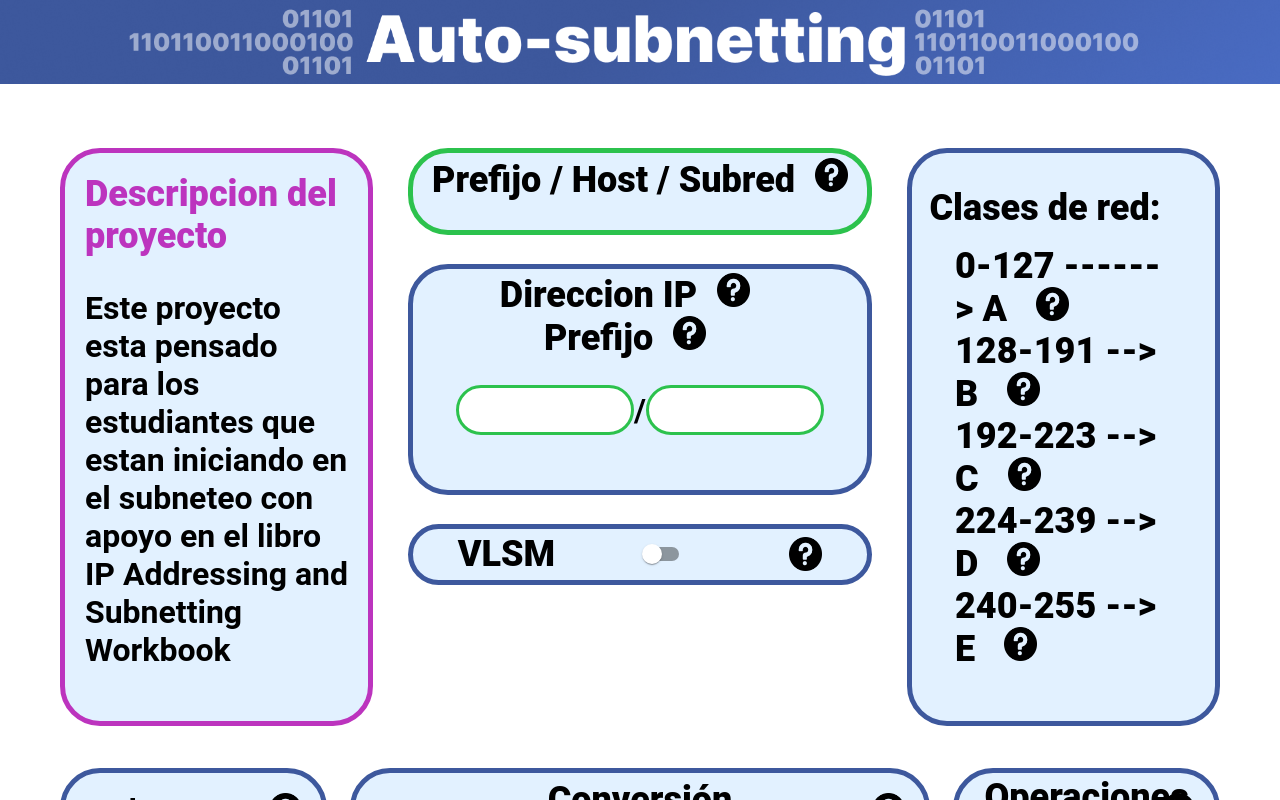
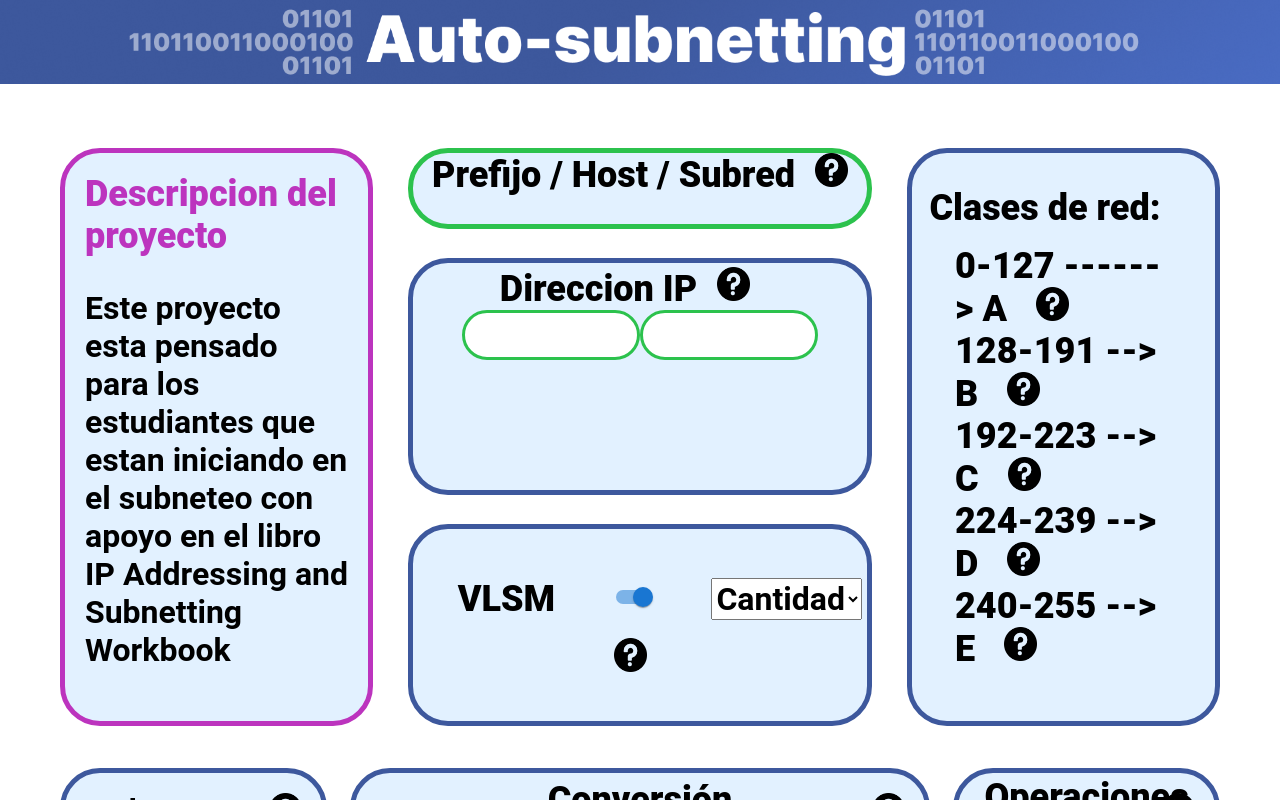
Before and after one commit to RobertoErick/Auto-subnetting, a React (Create React App) app: page / in a window 1280 px wide. Both pictures are taken after a click on the element 672 px from the left and 554 px from the top of the page. Shown: the top 800 px of the page. Built offline with nearby package versions, Linux system fonts and the light colour scheme.

Commit message:
Seccion de interaccion con el usuario en la primera fila terminada. queda el backend para hacer el subneteo

```diff
--- a/src/App.css
+++ b/src/App.css
@@ -1,5 +1,9 @@
 *{
     font-family: roboto;
+}
+
+a{
+    cursor: pointer;
 }
 
 header img{
--- a/src/Componentes/Filas/Primera_Fila/Direccion_IP/Direccion_IP.jsx
+++ b/src/Componentes/Filas/Primera_Fila/Direccion_IP/Direccion_IP.jsx
@@ -25,24 +25,49 @@ const Input = styled.input`
     height: 50px;
 `
 
-function Direccion_IP(){
-    return(
+function Direccion_IP({ selectedTag }) {
+    // Define un objeto que mapea las etiquetas a sus correspondientes títulos
+    const tagTitles = {
+      prefijo: 'Prefijo',
+      host: 'Host',
+      subred: 'Subred',
+    };
+
+    const getTitle = (tag) => {
+      return (
+        <Titulo className="titulo">
+          {tagTitles[tag]}
+          <img className="duda" src={Duda} alt="Duda" />
+        </Titulo>
+      );
+    };
+
+    const getPrefijo = (tag) => {
+        return (
+          <Texto className="parrafo">
+            {tagTitles[tag] === 'Host' || tagTitles[tag] === 'Subred' ? '/24  ' : '/'}
+
+          </Texto>
+        );
+      };
+
+    return (
       <Contenido className="contenedor">
         <div>
             <Titulo className="titulo">Direccion IP
             <img className="duda" src={Duda} alt="Duda" />
             </Titulo>
-                <Titulo className="titulo">Prefijo
-                <img className="duda" src={Duda} alt="Duda" />
-                </Titulo>
+            {selectedTag && getTitle(selectedTag)}
         </div>
         <form>
             <Input className="contenedor" type="number" />
-                <Texto className="parrafo"> / </Texto>
+            {selectedTag && getPrefijo(selectedTag)}
             <Input className="contenedor" type="number" />
         </form>
       </Contenido>
     );
   }
 
+
+
 export default Direccion_IP;
--- a/src/Componentes/Filas/Primera_Fila/Switch/Switch.jsx
+++ b/src/Componentes/Filas/Primera_Fila/Switch/Switch.jsx
@@ -1,8 +1,10 @@
+import React, { useState } from 'react';
 import styled from "styled-components";
 import Duda from "../../../../Img/Duda.png";
 
 const Contenedor = styled.div`
     border: 5px solid #2CC24D;
+    padding-top: 0px;
     width: 100%;
     height: 100%;
     text-align: center;
@@ -12,12 +14,40 @@ const Titulo = styled.div`
     display: inline-block;
 `
 
-function Switch(){
+function Switch({ onSelectedTagChange }) {
+    const [selectedTag, setSelectedTag] = useState(null);
+
+    const handleTagClick = (newSelectedTag) => {
+      setSelectedTag(newSelectedTag);
+      onSelectedTagChange(newSelectedTag); // Llama a la función del componente padre
+    };
     return(
         <Contenedor className="contenedor">
                 <Titulo className="titulo" >
-                    <a>Prefijo</a> / <a>Host</a> / <a>Subred</a>
-                    <img className="duda" src={Duda} alt="digno de pregunta" />
+                <a
+                    onClick={() => handleTagClick('prefijo')}
+                    style={{ backgroundColor: selectedTag === 'prefijo' ? '#84FB9E' : 'transparent',
+                    borderRadius: selectedTag === 'prefijo' ? '15px' : '0'}}
+                >
+                Prefijo
+                </a>
+                {' / '}
+                <a
+                    onClick={() => handleTagClick('host')}
+                    style={{ backgroundColor: selectedTag === 'host' ? '#84FB9E' : 'transparent',
+                    borderRadius: selectedTag === 'host' ? '15px' : '0' }}
+                >
+                Host
+                </a>
+                {' / '}
+                <a
+                    onClick={() => handleTagClick('subred')}
+                    style={{ backgroundColor: selectedTag === 'subred' ? '#84FB9E' : 'transparent',
+                    borderRadius: selectedTag === 'subred' ? '15px' : '0' }}
+                >
+                Subred
+                </a>
+                <img className="duda" src={Duda} alt="signo de pregunta" />
                 </Titulo>
         </Contenedor>
     );
--- a/src/Componentes/Filas/Primera_Fila/VLSM/VLSM.jsx
+++ b/src/Componentes/Filas/Primera_Fila/VLSM/VLSM.jsx
@@ -1,16 +1,22 @@
 import styled from "styled-components";
 import Duda from "../../../../Img/Duda.png";
 import * as React from 'react';
+import { useState } from 'react';
+
 import Switch from '@mui/material/Switch';
 
 const label = { inputProps: { 'aria-label': 'Switch demo' } };
 
 const Contenedor = styled.div`
     border: 5px solid #3D589D;
+    gap: 10%;
     display: flex;
-    align-items: center;
-    justify-content: space-between;
+    flex-direction: column;
+    justify-content: center;
     width: 100%;
+    height:
+
+    ${(switchState) => (switchState.active ? '100%' : '50%')};
 `
 
 const Titulo = styled.h2`
@@ -22,12 +28,88 @@ const Img = styled.img`
     margin-right: 40px;
 `
 
+const Input = styled.input`
+    border: 3px solid #2CC24D;
+    background: #FFF;
+    text-align: center;
+    width: 80%;
+    height: 50px;
+`
+
+const Prefijos = styled.div`
+    display: flex;
+    justify-content: center;
+    align-items: center;
+    gap: 10px;
+    width: 100%;
+`
+
+const Cont_Prefijo = styled.div`
+    display:inline-block;
+    justify-content: center;
+    width: auto;
+`
+
+const PStyled = styled.div`
+    display: inline-block;
+`
+
+const Header = styled.div`
+    width: 100%;
+    display: flex;
+    justify-content: space-between;
+    width: 100%;
+`
+
 function VLSM(){
+    const [switchState, setSwitchState] = useState(false);
+    const [selectedNumber, setSelectedNumber] = useState(0);
+    const [inputElements, setInputElements] = useState([]);
+
+    // Event handler para manejar el cambio en el <select>
+    const handleSelectChange = (e) => {
+    const number = parseInt(e.target.value, 10);
+    setSelectedNumber(number);
+
+    // Crea un array de elementos <Input> basado en el número seleccionado
+    const newInputElements = [];
+    for (let i = 0; i < number; i++) {
+      newInputElements.push(
+        <Cont_Prefijo key={i}>
+          <PStyled className="titulo">/</PStyled>
+          <Input className="contenedor" type="number" />
+        </Cont_Prefijo>
+      );
+    }
+        setInputElements(newInputElements);
+    };
+
+
     return(
-        <Contenedor className="contenedor">
-            <Titulo className="titulo">VLSM</Titulo>
-            <Switch {...label} defaultChecked size="large"/>
-            <Img className="duda" src={Duda} alt="Duda" />
+        <Contenedor className="contenedor" active={switchState}>
+            <Header>
+                <Titulo className="titulo">VLSM</Titulo>
+                <Switch
+                    {...label}
+                    size="large"
+                    onChange={(e) => setSwitchState(e.target.checked)}
+                />
+                {switchState ? (
+                    <select id="cantidad" className="parrafo" value={selectedNumber} onChange={handleSelectChange}>
+                        <option value="0">Cantidad</option>
+                        <option value="1">1</option>
+                        <option value="2">2</option>
+                        <option value="3">3</option>
+                        <option value="4">4</option>
+                    </select>
+                ):  <Img className="duda" src={Duda} alt="Duda" />}
+            </Header>
+                {switchState ? (
+                    <Prefijos>
+                        {inputElements}
+                        <Img className="duda" src={Duda} alt="Duda" />
+                    </Prefijos>
+                ) : null}
         </Contenedor>
     );
 }
--- a/src/Componentes/Filas/Primera_Fila/index.jsx
+++ b/src/Componentes/Filas/Primera_Fila/index.jsx
@@ -1,3 +1,4 @@
+import { useState } from "react";
 import styled from "styled-components";
 import Descripcion from "./Descripcion";
 import Switch from "./Switch/Switch";
@@ -26,17 +27,17 @@ const Cont_Subneteo = styled.div`
 //Contenedor del Switch de prefijo, host y Subred
 const Cont_Switch = styled.div`
   width: 100%;
-  height: 15%;
+  height: 14%;
 `
 //Contenedor del input de la direccion ip y prefijo
 const Cont_IP = styled.div`
   width: 100%;
-  height: 40%;
+  height: 41%;
 `
 //Contenedor del switch de VLSM
 const Cont_VLSM = styled.div`
   width: 100%;
-  height: 15%;
+  height: 35%;
 `
 //contenedor de las clases de red
 const Cont_Clases = styled.div`
@@ -44,6 +45,12 @@ const Cont_Clases = styled.div`
 `
 
 function Primera_Fila(){
+    const [selectedTag, setSelectedTag] = useState(null);
+
+    const handleSelectedTagChange = (newSelectedTag) => {
+      setSelectedTag(newSelectedTag);
+    };
+
     return(
         <Contenedor>
             {/* Primer contenedor */}
@@ -53,12 +60,12 @@ function Primera_Fila(){
             {/* Segundo Contenedor */}
             <Cont_Subneteo>
               {/* Primer Sub-contenedor */}
-              <Cont_Switch >
-                <Switch />
+              <Cont_Switch>
+                <Switch onSelectedTagChange={handleSelectedTagChange} />
               </Cont_Switch>
               {/* Segundo Sub-contenedor */}
-              <Cont_IP >
-                <Direccion_IP />
+              <Cont_IP>
+                <Direccion_IP selectedTag={selectedTag} />
               </Cont_IP>
               {/* Tercer Sub-contenedor */}
               <Cont_VLSM >
```
Lines whose indentation alone changed are shown as unchanged.
